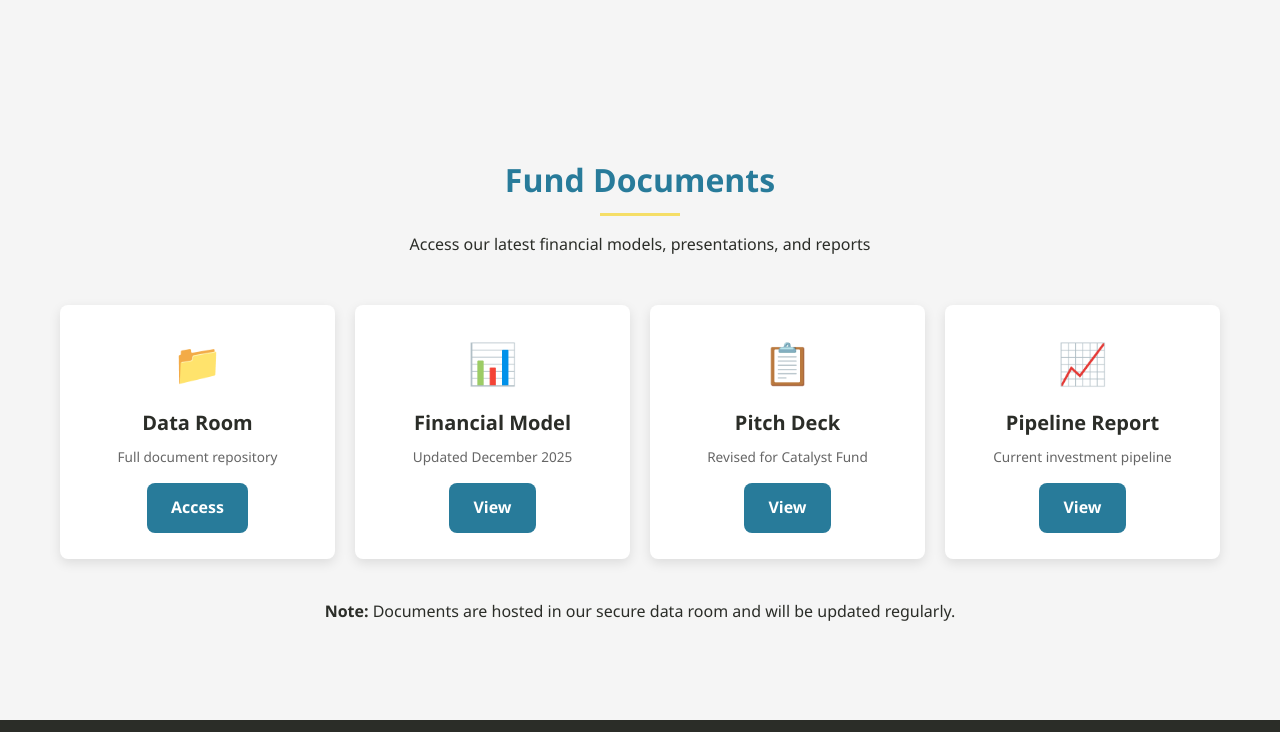
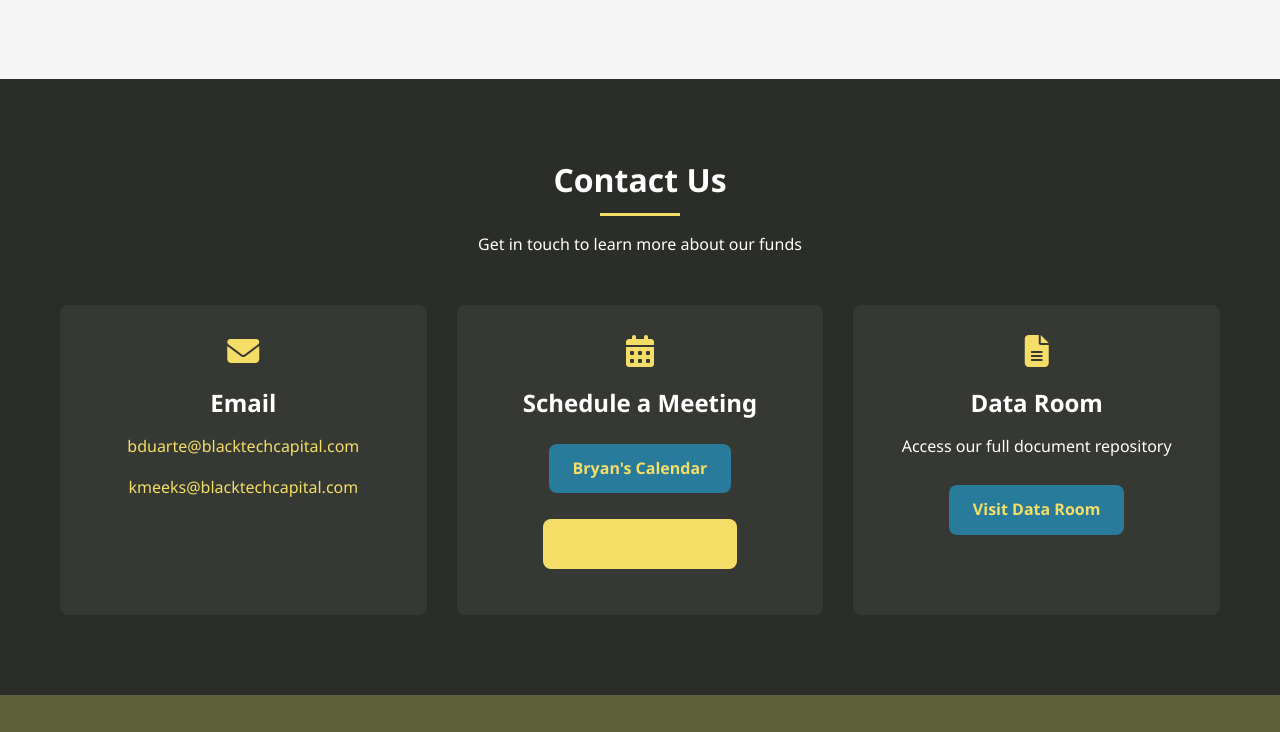
Before and after one commit to keyona-rerev/BlackTech-Capital-2026-Overview, a website: page catalyst-fund.html in a window 1280 px wide. Shown: the part 3430-4162 px from the top of the page. Drawn offline with Linux system fonts and the light colour scheme.

Commit message:
Delete Fund Documents section from catalyst-fund.html
Removed the Fund Documents section including all associated links and descriptions.

```diff
--- a/catalyst-fund.html
+++ b/catalyst-fund.html
@@ -341,49 +341,6 @@
         </div>
     </section>
 
-    <!-- Documents -->
-    <section>
-        <div class="container">
-            <div class="section-header">
-                <h2>Fund Documents</h2>
-                <p>Access our latest financial models, presentations, and reports</p>
-            </div>
-
-            <div class="documents-grid">
-                <a href="https://blacktechcapital.decilehub.com/data_room/folders/1NAgeYV8" target="_blank" class="document-card">
-                    <span class="document-icon">📁</span>
-                    <h4>Data Room</h4>
-                    <p class="document-date">Full document repository</p>
-                    <span class="btn">Access</span>
-                </a>
-
-                <a href="#" target="_blank" class="document-card">
-                    <span class="document-icon">📊</span>
-                    <h4>Financial Model</h4>
-                    <p class="document-date">Updated December 2025</p>
-                    <span class="btn">View</span>
-                </a>
-
-                <a href="#" target="_blank" class="document-card">
-                    <span class="document-icon">📋</span>
-                    <h4>Pitch Deck</h4>
-                    <p class="document-date">Revised for Catalyst Fund</p>
-                    <span class="btn">View</span>
-                </a>
-
-                <a href="#" target="_blank" class="document-card">
-                    <span class="document-icon">📈</span>
-                    <h4>Pipeline Report</h4>
-                    <p class="document-date">Current investment pipeline</p>
-                    <span class="btn">View</span>
-                </a>
-            </div>
-
-            <div style="text-align: center; margin-top: 40px;">
-                <p><strong>Note:</strong> Documents are hosted in our secure data room and will be updated regularly.</p>
-            </div>
-        </div>
-    </section>
 
     <!-- Contact Section -->
     <section id="contact" class="contact-section">
```
